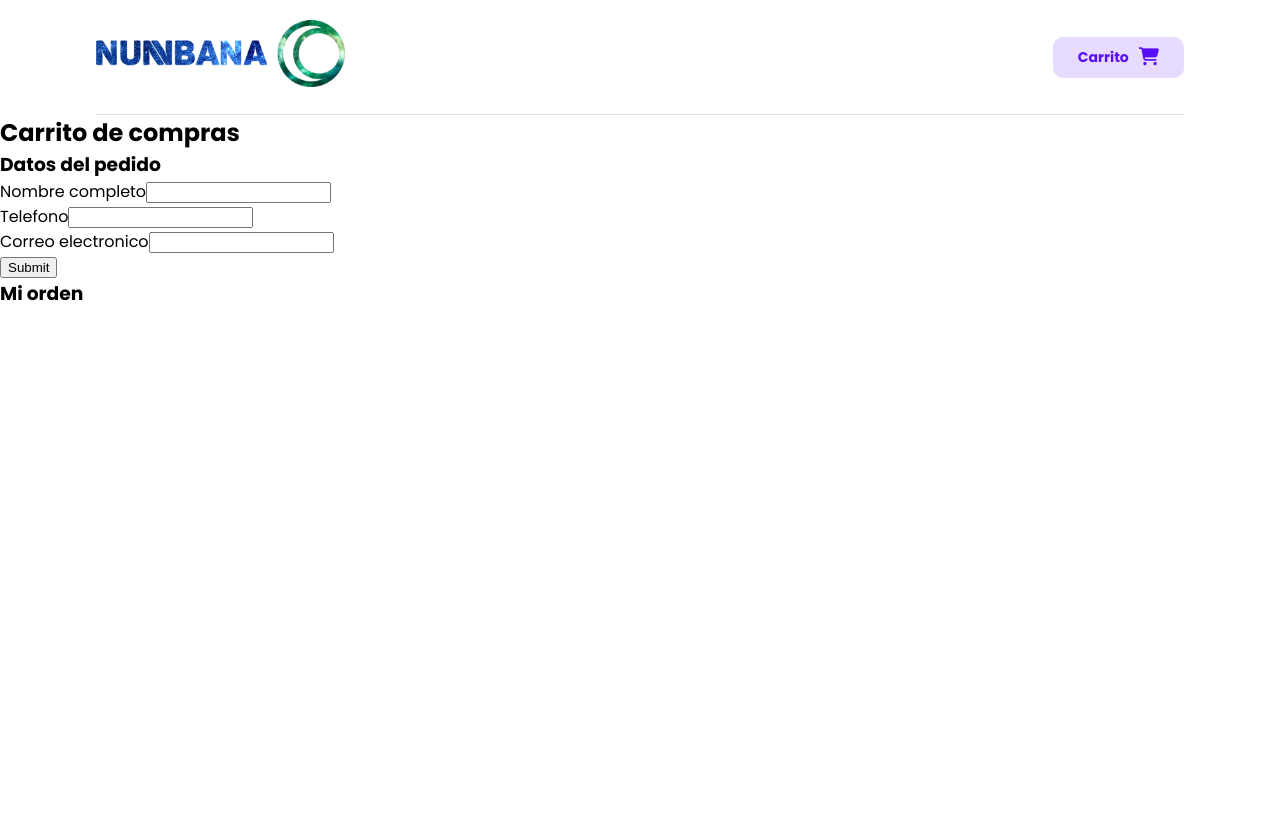
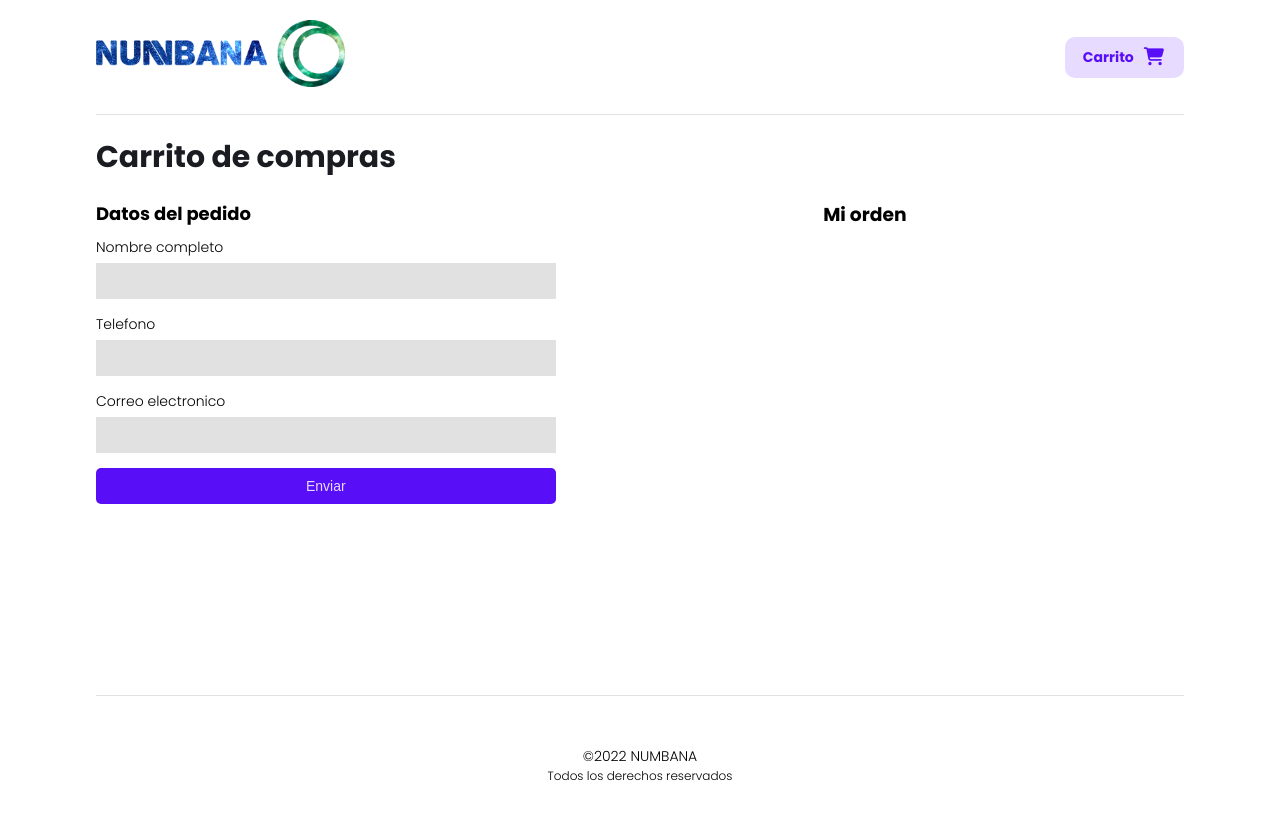
Before and after one commit to JuanCalle94/numbanachallenge, a React (Create React App) app: page /carro in a window 1280 px wide. Shown: the top 820 px of the page. Built offline with nearby package versions, Linux system fonts and the light colour scheme; no server answers.

Commit message:
Agregamos footer con estilos y estilos al carro(datos)

```diff
--- /dev/null
+++ b/src/components/Footer.jsx
@@ -0,0 +1,13 @@
+import React from 'react'
+
+function Footer() {
+  return (
+    <>
+        <div className='container footer'>
+            <p className="footer__copyright"><span>©2022 Numbana</span><br /> Todos los derechos reservados</p>
+        </div>
+    </>
+  )
+}
+
+export default Footer
--- a/src/components/Header.jsx
+++ b/src/components/Header.jsx
@@ -16,7 +16,7 @@ function Header() {
         </Link>
         <Link to="/carro">
         <a className="header__carrito" href="/">
-            Carrito
+            <p>Carrito</p>
             <i className="fa-solid fa-cart-shopping"></i>
         </a>
         </Link>
--- a/src/pages/Carro.jsx
+++ b/src/pages/Carro.jsx
@@ -4,9 +4,10 @@ import { Formik } from "formik";
 function Carro() {
   return (
     <>
-      <h2>Carrito de compras</h2>
-      <div>
-        <div>
+    <div className="container carro__container">
+    <h2 className="carro__tittle">Carrito de compras</h2>
+      <div className="carro">
+        <div className="carro__data">
           <h3>Datos del pedido</h3>
           <Formik
             initialValues={{ nombre: "", telefono: "", email: "" }}
@@ -54,8 +55,8 @@ function Carro() {
               handleSubmit,
               isSubmitting,
             }) => (
-              <form onSubmit={handleSubmit}>
-                <div>
+              <form className="carro__data__form" onSubmit={handleSubmit}>
+                <div className="carro__data__div">
                   <label htmlFor="nombre">Nombre completo</label>
                   <input
                     type="text"
@@ -65,9 +66,9 @@ function Carro() {
                     onBlur={handleBlur}
                     value={values.nombre}
                   />
-                  {errors.nombre && touched.nombre && errors.nombre}
+                  <p className="error">{errors.nombre && touched.nombre && errors.nombre}</p>
                 </div>
-                <div>
+                <div className="carro__data__div">
                   <label htmlFor="telefono">Telefono</label>
                   <input
                     type="text"
@@ -77,9 +78,9 @@ function Carro() {
                     onBlur={handleBlur}
                     value={values.telefono}
                   />
-                  {errors.telefono && touched.telefono && errors.telefono}
+                  <p className="error">{errors.telefono && touched.telefono && errors.telefono}</p>
                 </div>
-                <div>
+                <div className="carro__data__div">
                   <label htmlFor="email">Correo electronico</label>
                   <input
                     type="email"
@@ -89,19 +90,21 @@ function Carro() {
                     onBlur={handleBlur}
                     value={values.email}
                   />
-                  {errors.email && touched.email && errors.email}
+                  <p className="error">{errors.email && touched.email && errors.email}</p>
                 </div>
                 <button type="submit" disabled={isSubmitting}>
-                  Submit
+                  Enviar
                 </button>
               </form>
             )}
           </Formik>
         </div>
-        <div>
+        <div className="carro__order">
           <h3>Mi orden</h3>
         </div>
       </div>
+    </div>
+
     </>
   );
 }
--- a/src/pages/Productos.jsx
+++ b/src/pages/Productos.jsx
@@ -14,7 +14,8 @@ function Productos() {
         products={products}
         setFiltered={setFiltered}
         activeCategory={activeCategory}
-        setActiveCategory={setActiveCategory}/>
+        setActiveCategory={setActiveCategory}
+        />
         <h2 className="main__tittle">Productos</h2>
         <div className="products">
           {currentProducts && currentProducts.map((product) => {
--- a/src/routes/App.jsx
+++ b/src/routes/App.jsx
@@ -6,6 +6,7 @@ import NotFound from "../pages/NotFound";
 import { ProductProvider } from "../context/productContext";
 import "../styles/app.scss";
 import Header from "../components/Header";
+import Footer from "../components/Footer";
 
 function App() {
   return (
@@ -19,6 +20,7 @@ function App() {
             <Route path="*" element={<NotFound />} />
           </Routes>
         </ProductProvider>
+        <Footer />
       </Layout>
     </BrowserRouter>
   );
--- a/src/styles/app.scss
+++ b/src/styles/app.scss
@@ -6,3 +6,5 @@
 @import './layout/main';
 @import './layout/productcard';
 @import './layout/paginate';
+@import './layout/carro';
+@import './layout/footer';
--- /dev/null
+++ b/src/styles/layout/_carro.scss
@@ -0,0 +1,89 @@
+.carro__container {
+    height: 70vh;
+}
+
+.carro {
+    display: flex;
+    flex-direction: column-reverse;
+    gap: 20px;
+
+    @include desktop {
+        flex-direction:row;
+    }
+
+    &__tittle {
+        font-size: 3rem;
+        font-weight: $bold;
+        color: $darkgrey;
+        margin: 20px 0px;
+    }
+
+    &__data {
+
+        h3 {
+            font-size: 1.8rem;
+            margin-bottom: 10px;
+        }
+
+        &__form {
+            display: flex;
+            flex-direction: column;
+            gap: 10px;
+            margin-bottom: 50px;
+
+            button {
+                @include desktop {
+                    width: 65%;
+                }
+                border: none;
+                border-radius: 5px;
+                font-size: 1.4rem;
+                font-weight: $regular;
+                background-color: $purple;
+                color: $lightpurple;
+                padding: 10px 0px;
+            }
+        }
+
+        &__form & {
+            &__div {
+                display: flex;
+                flex-direction: column;
+                gap: 5px;
+                @include desktop {
+                    width: 65%;
+                }
+
+                .error {
+                    font-size: 1rem;
+                    color:red;
+                }
+
+                label {
+                    font-size: 1.4rem;
+                    font-weight: $light;
+                }
+
+                input {
+
+                    font-size: 1.4rem;
+                    font-weight: $light;
+                    border: none;
+                    background-color: $lightgrey;
+                    padding: 10px 20px;
+                }
+            }
+        }
+
+        @include desktop {
+            width: 65%;
+        }
+    }
+
+    &__order {
+
+        @include desktop {
+            width: 30%;
+        }
+    }
+}
--- /dev/null
+++ b/src/styles/layout/_footer.scss
@@ -0,0 +1,18 @@
+.footer {
+    display: flex;
+    flex-direction: column;
+    align-items: center;
+    padding: 50px 0px;
+    text-align: center;
+    border-top: 1px solid $lightgrey;
+
+    &__copyright {
+        font-size: 1.2rem;
+        font-weight: $light;
+
+        span {
+            font-size: 1.4rem;
+            text-transform: uppercase;
+        }
+    }
+}
--- a/src/styles/layout/_header.scss
+++ b/src/styles/layout/_header.scss
@@ -18,8 +18,7 @@
     }
 
     &__carrito {
-        font-size: 1.4rem;
-        padding: 10px 25px;
+        padding: 10px 20px 10px 18px;
         display: flex;
         align-items: center;
         gap: 10px;
@@ -28,6 +27,15 @@
         font-weight: $bold;
         color: $purple;
 
+        p {
+            display: none;
+            font-size: 1.4rem;
+
+            @include desktop {
+                display: inline-block;
+            }
+        }
+
         .fa-cart-shopping {
             font-size: 1.8rem;
         }
```
